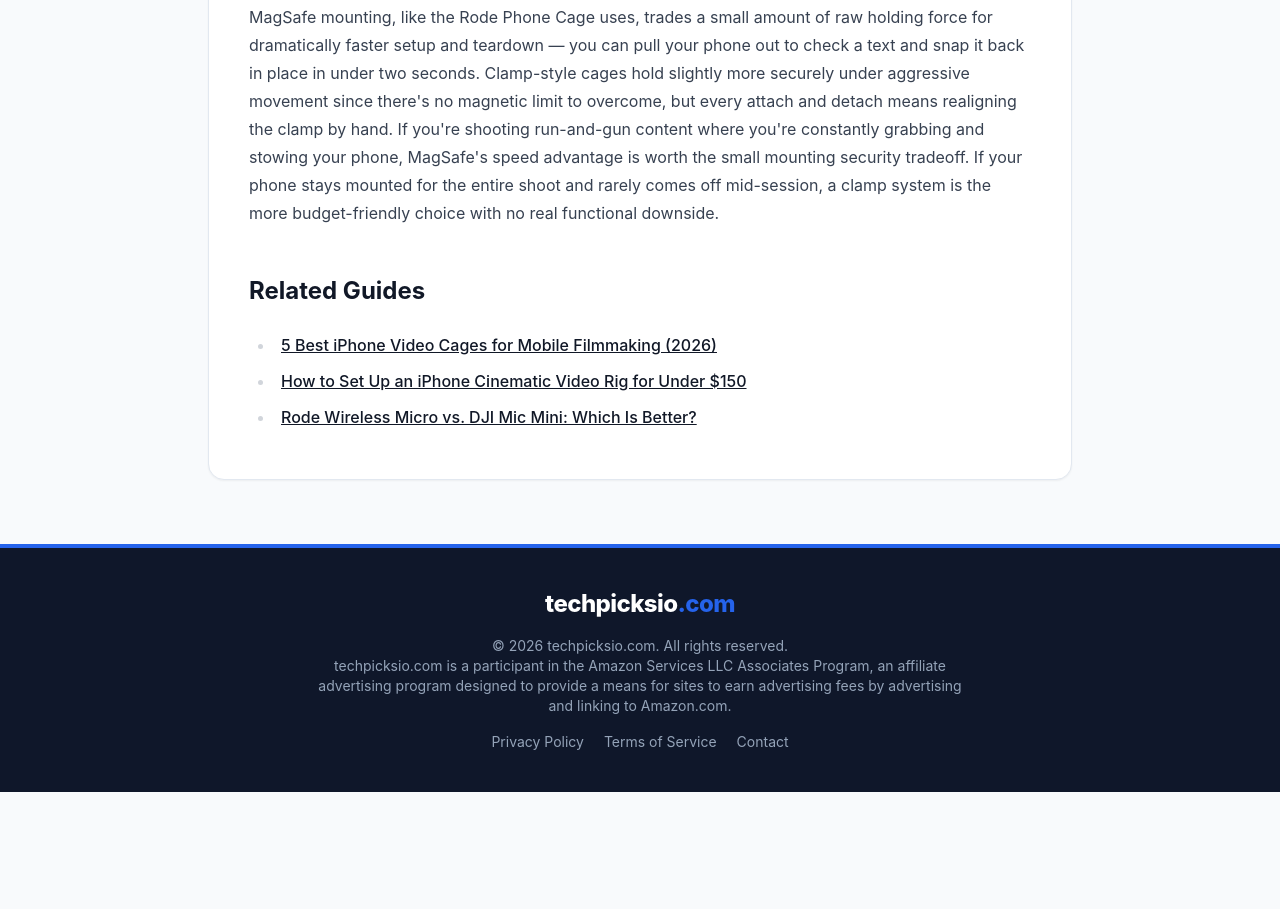
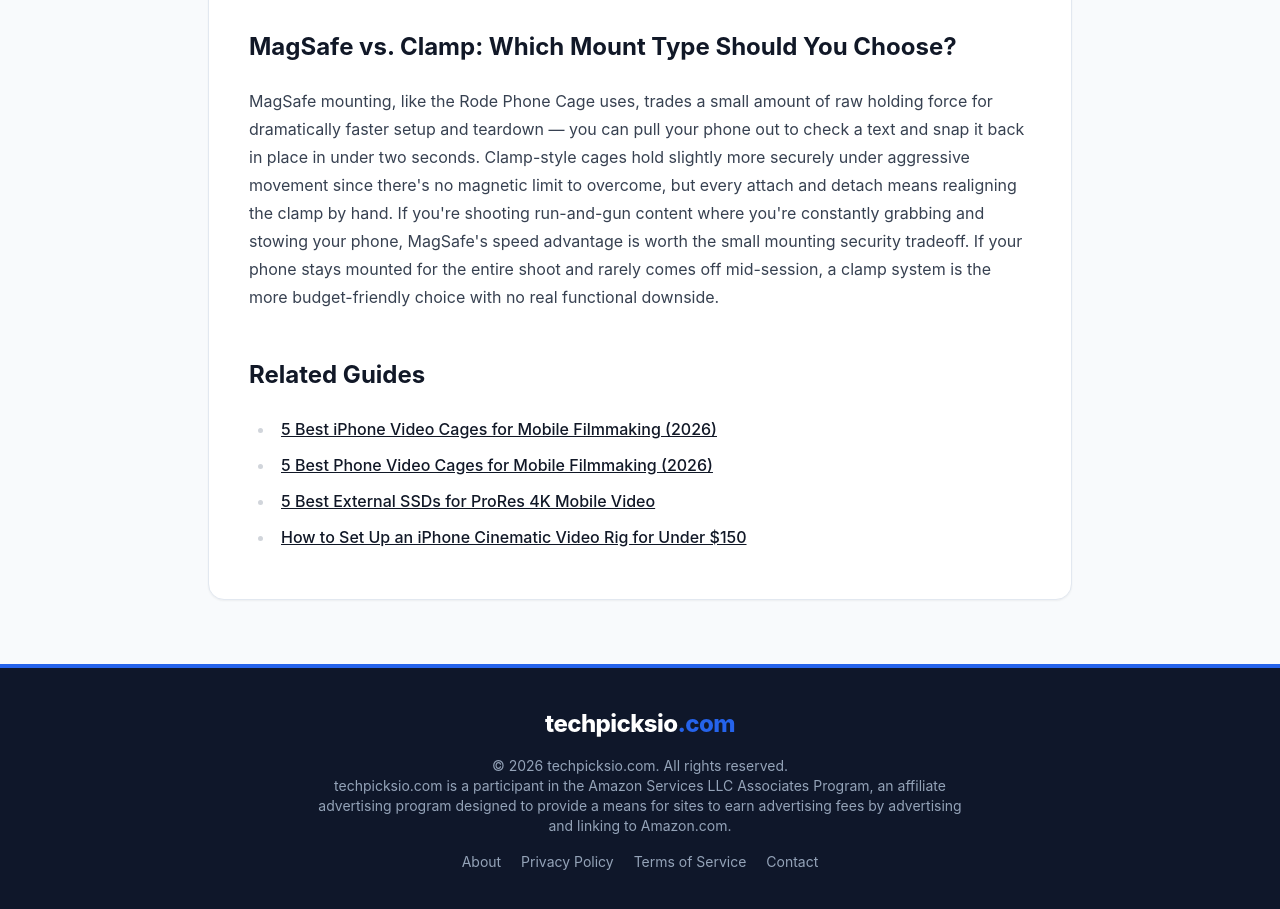
Before and after one commit to dennisaguinillo-stack/techpicksio.com, a plain HTML site: page rode-phone-cage-review.html in a window 1280 px wide. Shown: the part 2785-3694 px from the top of the page. Before the commit the page ends 3577 px from the top, so only its background shows below. Drawn offline with Linux system fonts and the light colour scheme.

Commit message:
Add Amazon link and update related guides
Added a link to check the Rode Phone Cage price on Amazon and updated related guides section.

```diff
--- a/rode-phone-cage-review.html
+++ b/rode-phone-cage-review.html
@@ -83,6 +83,7 @@
                     </ul>
                 </div>
             </div>
+            <p><a href="https://www.amazon.com/dp/B0CYLVK2WJ?tag=techpicksio-20" class="inline-block bg-cta hover:bg-cta-hover text-slate-900 px-6 py-3 rounded-lg font-bold transition-colors shadow-sm" target="_blank" rel="sponsored nofollow">Check Rode Phone Cage Price on Amazon</a></p>
 
             <h2>Should You Buy the Rode Phone Cage?</h2>
             <p>If you build dedicated mobile camera rigs with external lights, microphones, and storage drives, the <strong>Rode Phone Cage</strong> is one of the most versatile structural foundations available. Its all-metal construction and wide mounting compatibility make it a long-term investment for mobile creators.</p>
@@ -96,8 +97,9 @@
             <h2>Related Guides</h2>
             <ul>
                 <li><a href="iphone-video-cages.html">5 Best iPhone Video Cages for Mobile Filmmaking (2026)</a></li>
+                <li><a href="iphone-video-cages.html">5 Best Phone Video Cages for Mobile Filmmaking (2026)</a></li>
+                <li><a href="best-portable-ssds-prores.html">5 Best External SSDs for ProRes 4K Mobile Video</a></li>
                 <li><a href="budget-iphone-rig-under-150.html">How to Set Up an iPhone Cinematic Video Rig for Under $150</a></li>
-                <li><a href="rode-wireless-micro-vs-dji-mic-mini.html">Rode Wireless Micro vs. DJI Mic Mini: Which Is Better?</a></li>
             </ul>
         </article>
     </main>
@@ -109,6 +111,7 @@
             </div>
             <p class="mb-4 max-w-2xl mx-auto">&copy; 2026 techpicksio.com. All rights reserved. <br> techpicksio.com is a participant in the Amazon Services LLC Associates Program, an affiliate advertising program designed to provide a means for sites to earn advertising fees by advertising and linking to Amazon.com.</p>
             <div class="space-x-4">
+                <a href="about.html" class="hover:text-white transition-colors">About</a>
                 <a href="privacy-policy.html" class="hover:text-white transition-colors">Privacy Policy</a>
                 <a href="terms-of-service.html" class="hover:text-white transition-colors">Terms of Service</a>
                 <a href="contact.html" class="hover:text-white transition-colors">Contact</a>
```
